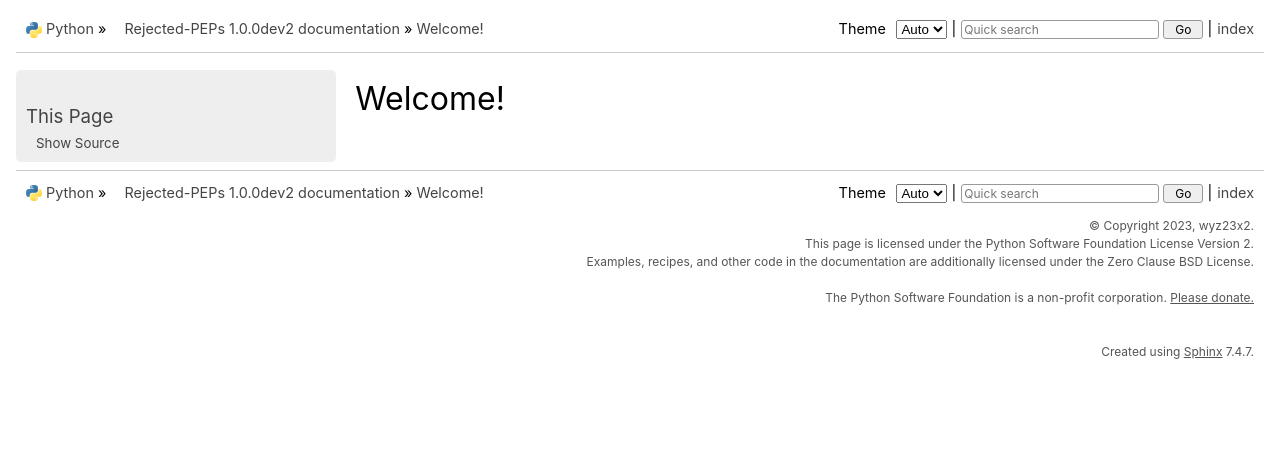
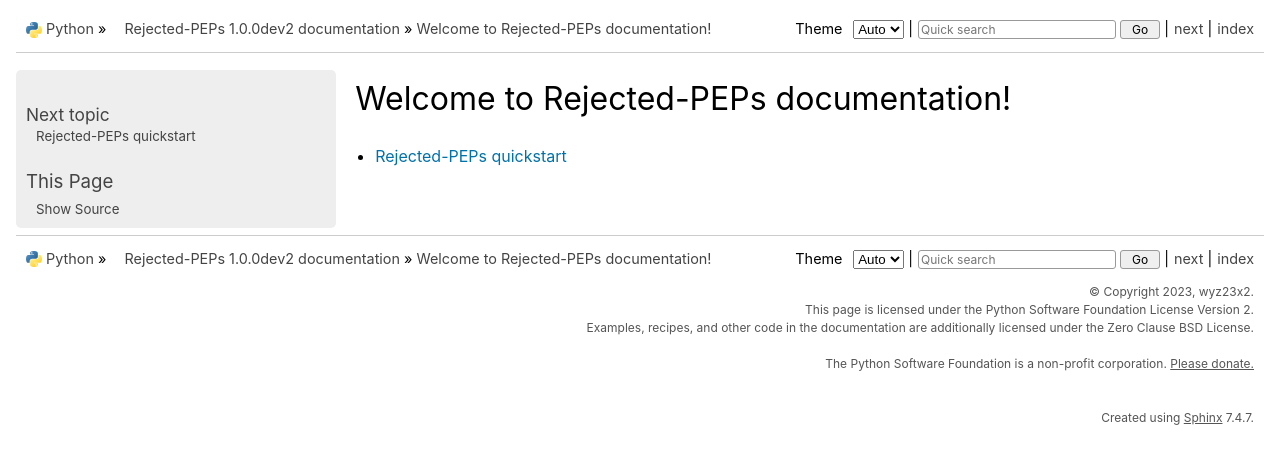
Before and after one commit to wyz23x2/rejected-peps, a Sphinx documentation site: the page built from docs/index.rst, in a window 1280 px wide. Shown: the top 464 px of the page. Built offline with Sphinx 7.4.7, drawn with Linux system fonts in a browser that asks for light colours.

Commit message:
Update docs

```diff
--- a/docs/index.rst
+++ b/docs/index.rst
@@ -1,3 +1,8 @@
-======
-Welcome!
-======
+=========================================
+Welcome to Rejected-PEPs documentation!
+=========================================
+
+.. toctree::
+    :maxdepth: 3
+
+    quickstart
--- /dev/null
+++ b/docs/quickstart.rst
@@ -0,0 +1,3 @@
+=========================
+Rejected-PEPs quickstart
+=========================
```
Also changed, not shown: 1 other file.
